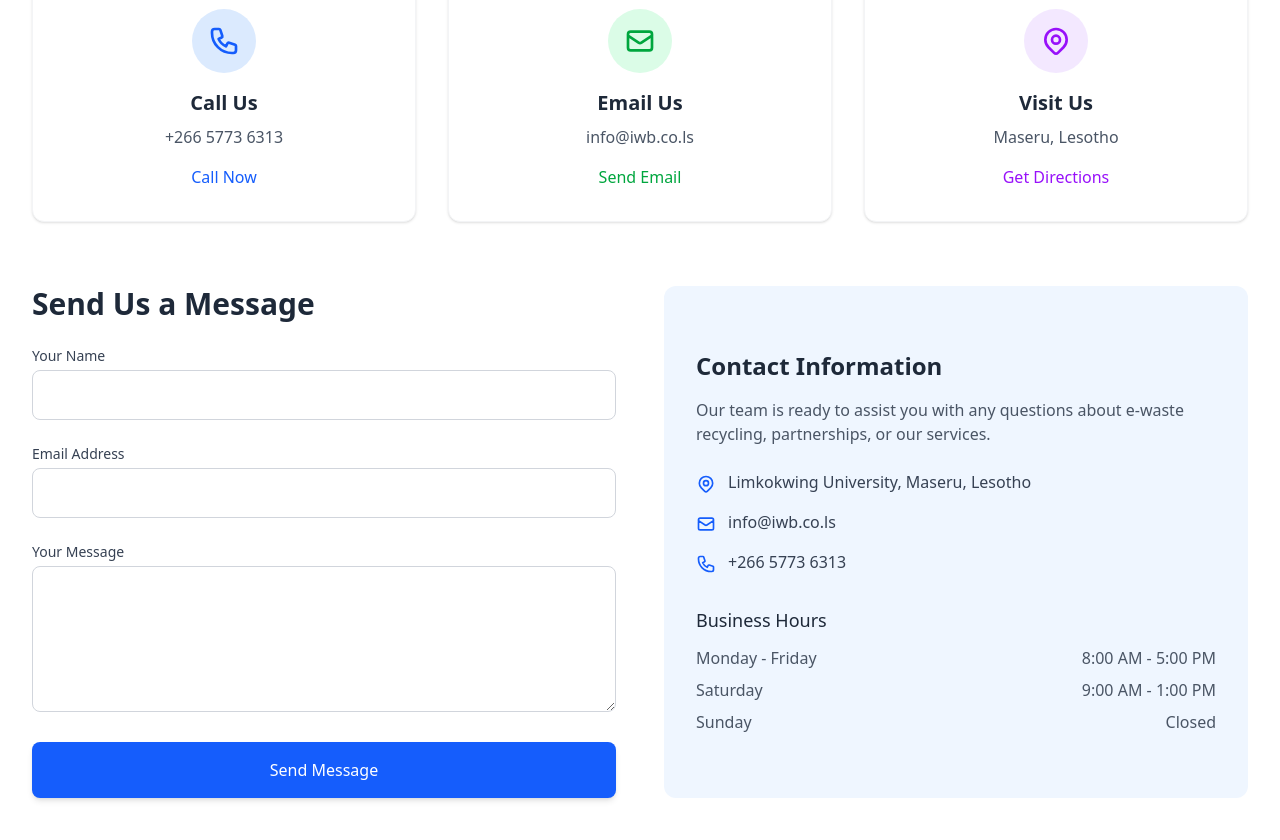
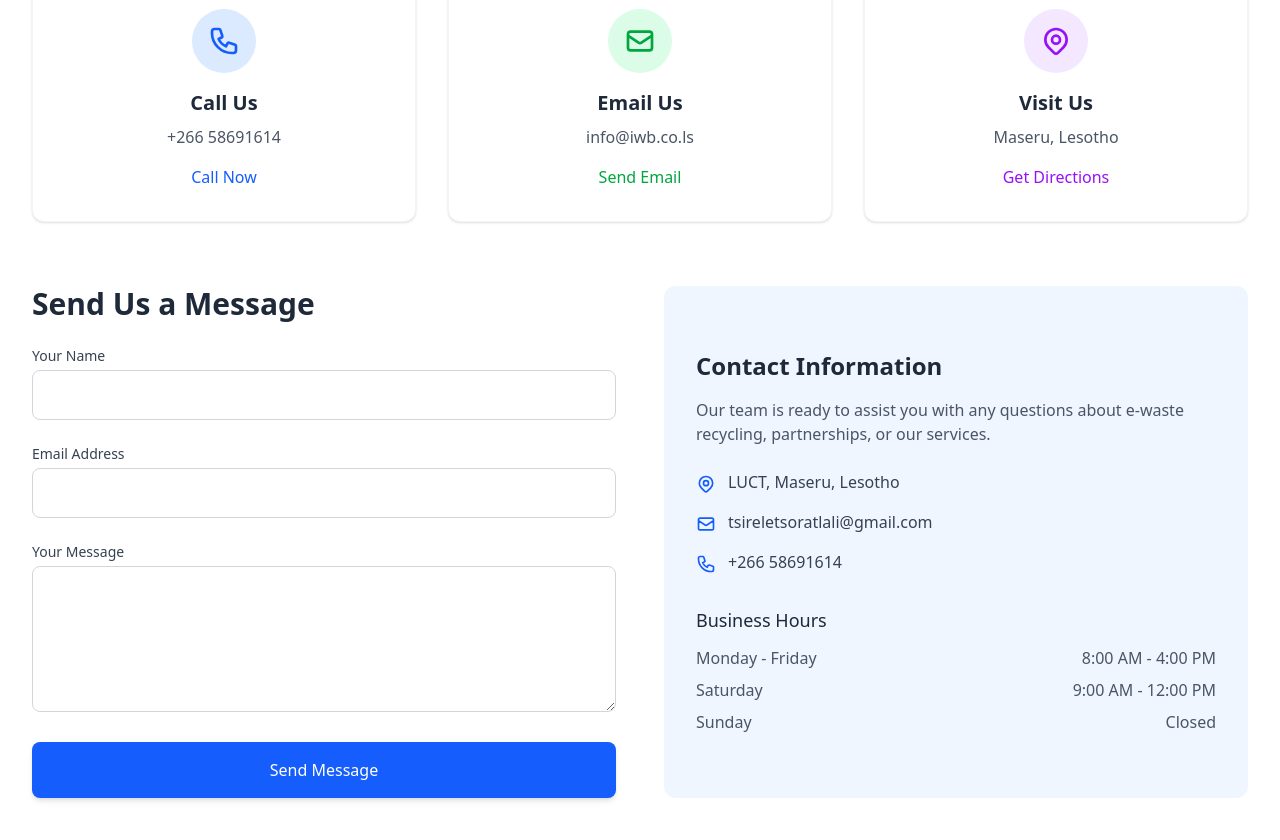
Before and after one commit to Ratlali/iwb-recycle, a React (Vite) app: page /contact in a window 1280 px wide. Shown: the part 360-1200 px from the top of the page. Built offline with nearby package versions, Linux system fonts and the light colour scheme.

Commit message:
updating email and time

```diff
--- a/src/components/ContactPage.jsx
+++ b/src/components/ContactPage.jsx
@@ -61,7 +61,7 @@ const ContactPage = () => {
               </svg>
             </div>
             <h3 className="text-xl font-semibold text-gray-800 mb-2">Call Us</h3>
-            <p className="text-gray-600 mb-4">+266 5773 6313</p>
+            <p className="text-gray-600 mb-4">+266 58691614</p>
             <a href="tel:+26657736313" className="text-blue-600 hover:text-blue-700 font-medium">
               Call Now
             </a>
@@ -188,21 +188,21 @@ const ContactPage = () => {
                   <path strokeLinecap="round" strokeLinejoin="round" strokeWidth="2" d="M17.657 16.657L13.414 20.9a1.998 1.998 0 01-2.827 0l-4.244-4.243a8 8 0 1111.314 0z" />
                   <path strokeLinecap="round" strokeLinejoin="round" strokeWidth="2" d="M15 11a3 3 0 11-6 0 3 3 0 016 0z" />
                 </svg>
-                <span className="text-gray-700">Limkokwing University, Maseru, Lesotho</span>
+                <span className="text-gray-700">LUCT, Maseru, Lesotho</span>
               </div>
 
               <div className="flex items-start">
                 <svg className="w-5 h-5 text-blue-600 mt-1 mr-3" fill="none" stroke="currentColor" viewBox="0 0 24 24">
                   <path strokeLinecap="round" strokeLinejoin="round" strokeWidth="2" d="M3 8l7.89 5.26a2 2 0 002.22 0L21 8M5 19h14a2 2 0 002-2V7a2 2 0 00-2-2H5a2 2 0 00-2 2v10a2 2 0 002 2z" />
                 </svg>
-                <span className="text-gray-700">info@iwb.co.ls</span>
+                <span className="text-gray-700">tsireletsoratlali@gmail.com</span>
               </div>
 
               <div className="flex items-start">
                 <svg className="w-5 h-5 text-blue-600 mt-1 mr-3" fill="none" stroke="currentColor" viewBox="0 0 24 24">
                   <path strokeLinecap="round" strokeLinejoin="round" strokeWidth="2" d="M3 5a2 2 0 012-2h3.28a1 1 0 01.948.684l1.498 4.493a1 1 0 01-.502 1.21l-2.257 1.13a11.042 11.042 0 005.516 5.516l1.13-2.257a1 1 0 011.21-.502l4.493 1.498a1 1 0 01.684.949V19a2 2 0 01-2 2h-1C9.716 21 3 14.284 3 6V5z" />
                 </svg>
-                <span className="text-gray-700">+266 5773 6313</span>
+                <span className="text-gray-700">+266 58691614</span>
               </div>
             </div>
 
@@ -211,11 +211,11 @@ const ContactPage = () => {
               <ul className="space-y-2 text-gray-600">
                 <li className="flex justify-between">
                   <span>Monday - Friday</span>
-                  <span>8:00 AM - 5:00 PM</span>
+                  <span>8:00 AM - 4:00 PM</span>
                 </li>
                 <li className="flex justify-between">
                   <span>Saturday</span>
-                  <span>9:00 AM - 1:00 PM</span>
+                  <span>9:00 AM - 12:00 PM</span>
                 </li>
                 <li className="flex justify-between">
                   <span>Sunday</span>
--- a/src/components/Layout/Footer.jsx
+++ b/src/components/Layout/Footer.jsx
@@ -83,7 +83,7 @@ const Footer = ({ toggleDarkMode, darkMode }) => {
                                 <svg className="w-5 h-5 mt-0.5 mr-3 text-teal-600 flex-shrink-0" fill="none" stroke="currentColor" viewBox="0 0 24 24">
                                     <path strokeLinecap="round" strokeLinejoin="round" strokeWidth="2" d="M3 5a2 2 0 012-2h3.28a1 1 0 01.948.684l1.498 4.493a1 1 0 01-.502 1.21l-2.257 1.13a11.042 11.042 0 005.516 5.516l1.13-2.257a1 1 0 011.21-.502l4.493 1.498a1 1 0 01.684.949V19a2 2 0 01-2 2h-1C9.716 21 3 14.284 3 6V5z" />
                                 </svg>
-                                <a href="tel:+27111234567" className="hover:text-teal-600 transition-colors duration-200">+266 62129422</a>
+                                <a href="tel:+27111234567" className="hover:text-teal-600 transition-colors duration-200">+266 58691614</a>
                             </div>
                             <div className="pt-2">
                                 <a
```
